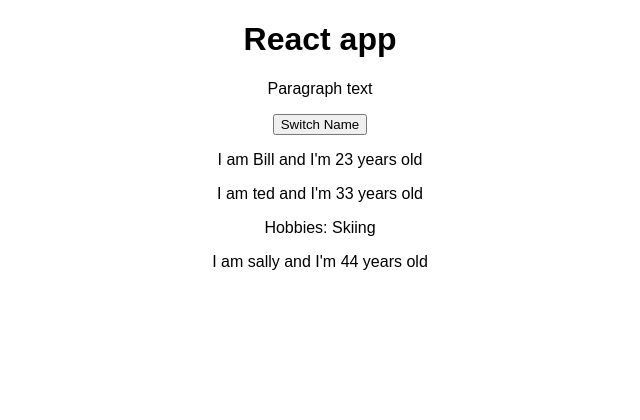
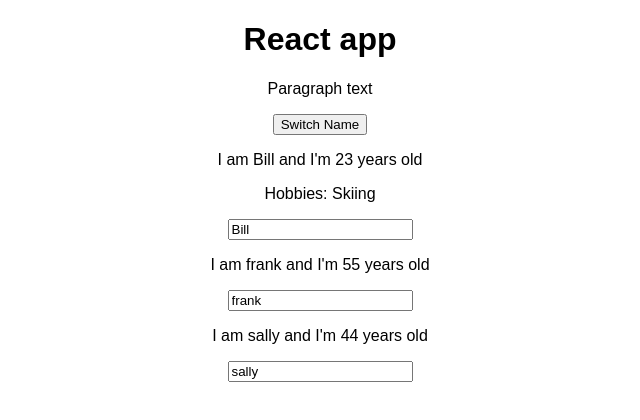
Before and after one commit to neilsatt/react-complete-guide, a React (Create React App) app: page / in a window 1280 px wide. Shown: the top 420 px of the page, without its empty margins (320-960 px from the left). Built offline with nearby package versions, Linux system fonts and the light colour scheme.

Commit message:
two-way binding

```diff
--- a/src/App.js
+++ b/src/App.js
@@ -21,23 +21,38 @@ class App extends Component {
       }
     ]
   }
-
-  switchNamehandler = () => {
+  // Pass in an argument, then bind it
+  switchNamehandler = (newName) => {
     // merges with existing state
     this.setState({persons: [
       // changes the first item in state
-     {name: 'Maroon', age: 300 },
+     {name: newName, age: 300 },
 
     ] })
   }
+ // for input field
+  nameChangedHandler = (event) => {
+    this.setState({
+      persons: [
+     {name: 'Max', age: 300 },
+     {name: event.target.value, age: 300 },
+     {name: 'Alice', age: 30 },
+    ]
+   })
+  }
+  // pass method as a prop (line 42)
   render() {
     return (
       <div className="App">
        <h1>React app</h1>
        <p>Paragraph text</p>
-       <button onClick={this.switchNamehandler}>Switch Name</button>
-       <Person name={this.state.persons[0].name} age={this.state.persons[0].age}/>
-       <Person name="ted" age="33">Hobbies: Skiing</Person>
+       <button onClick={this.switchNamehandler.bind(this, 'Fred')}>Switch Name</button>
+       <Person name={this.state.persons[0].name}
+               age={this.state.persons[0].age}
+               myClick={this.switchNamehandler.bind(this, 'REY')} >Hobbies: Skiing</Person>
+       <Person name={this.state.persons[1].name}
+                age={this.state.persons[1].age}
+               changed={this.nameChangedHandler}/>
        <Person name="sally" age="44"/>
       </div>
     );
--- a/src/Person/Person.js
+++ b/src/Person/Person.js
@@ -6,12 +6,15 @@ import React from 'react';
   of our component
 
   THIS IS REFERRED TO AS A FUNCTION STATELESS COMPONENT
+  Add input so we can add our own new name. Method comes
+  from the App.js file
 */
 const person = (props) => {
     return (
         <div>
-          <p>I am {props.name} and I'm {props.age} years old</p>
+          <p onClick={props.myClick}>I am {props.name} and I'm {props.age} years old</p>
           <p>{props.children}</p>
+          <input type="text" onChange={props.changed} value={props.name}/>
         </div>
     )
 
```
Also changed, not shown: progress.txt.
